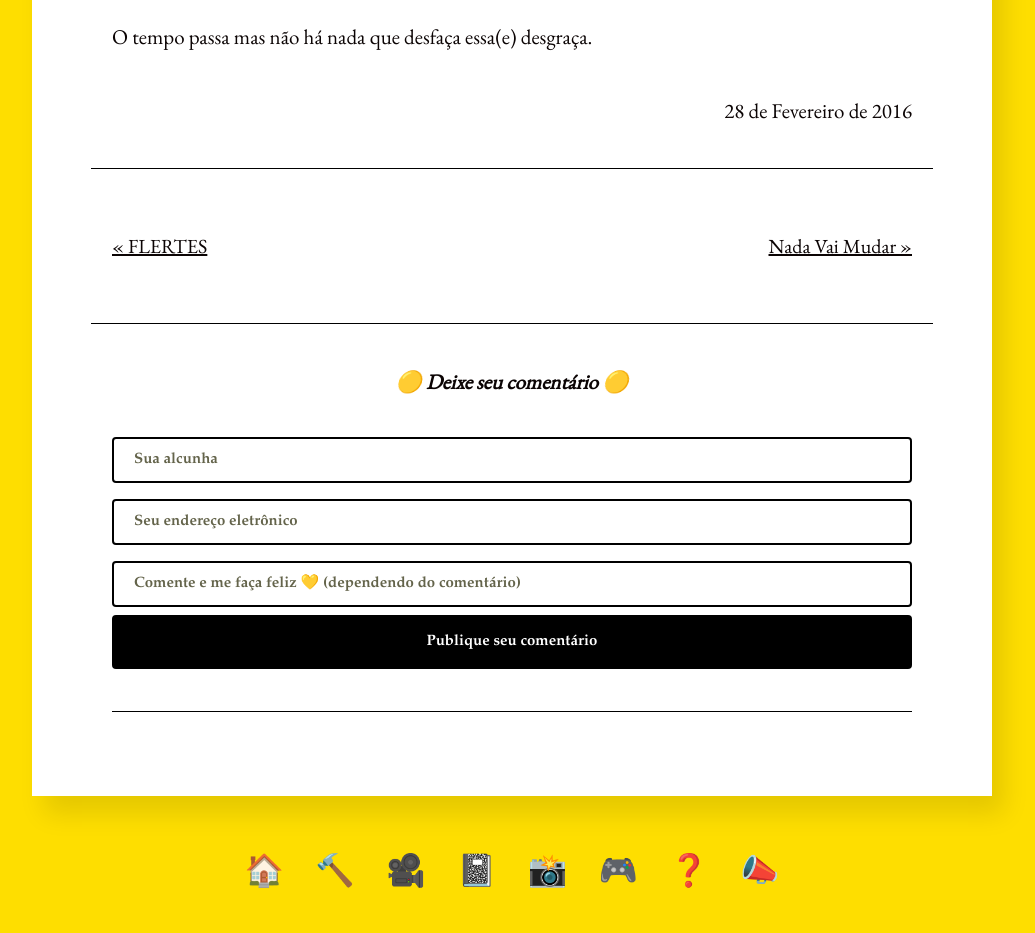
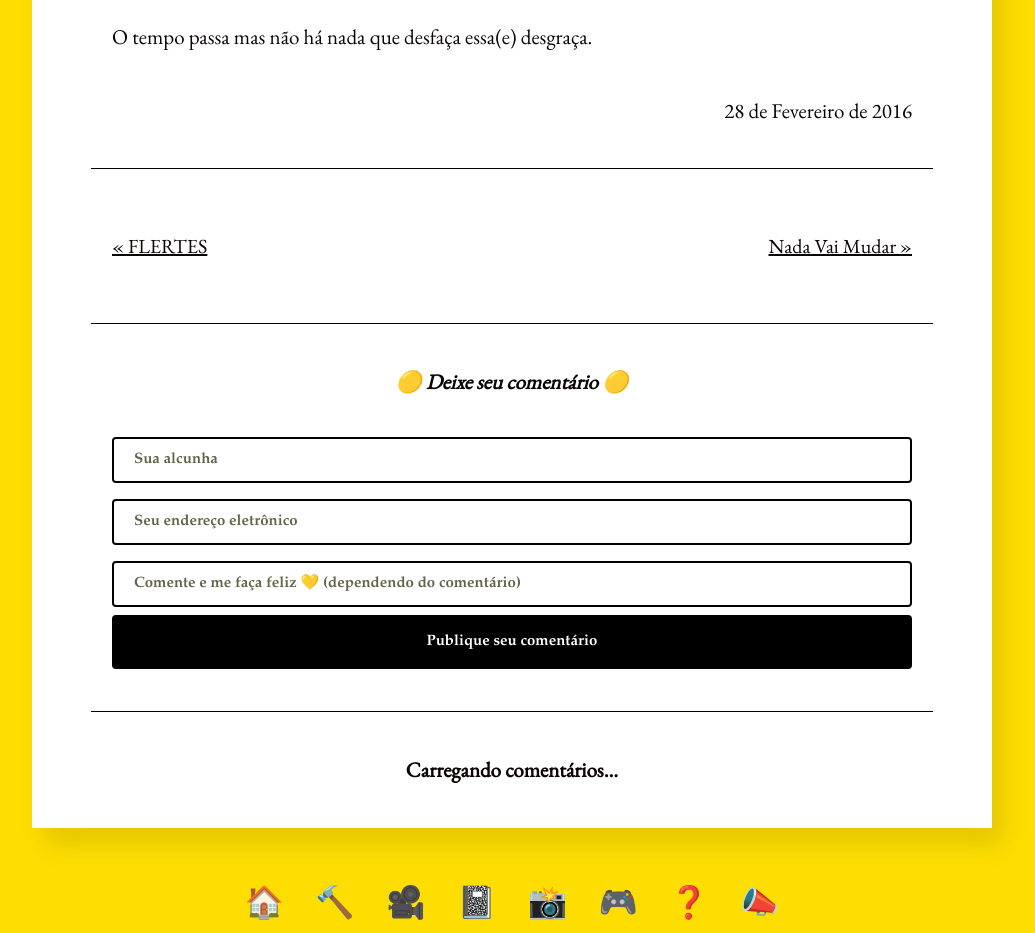
Before and after one commit to tropicaos/laueu, a Jekyll site: the page built from _posts/2020-07-02-tá-massa.md, in a window 1280 px wide. Shown: the part 1229-2162 px from the top of the page, without its empty margins (128-1163 px from the left). Built offline with Jekyll 4.4.1, drawn with Linux system fonts in a browser that asks for light colours; comment, search, counter and statistics services are not loaded; some of the changed text lies outside the part shown.

Commit message:
Created initial comment system

```diff
--- a/_layouts/default.html
+++ b/_layouts/default.html
@@ -60,5 +60,8 @@
         </p>
       </aside>
     {% endunless %}
+    <script src="https://www.gstatic.com/firebasejs/7.23.0/firebase-app.js"></script>
+    <script src="https://www.gstatic.com/firebasejs/7.23.0/firebase-firestore.js"></script>
+    <script src="{{ '/assets/js/comments.js' | absolute_url }}?{{ site.time | date: "%-d %B, %Y" }}"></script>
   </body>
 </html>
--- a/_layouts/post.html
+++ b/_layouts/post.html
@@ -35,13 +35,27 @@
   {% endif %}
 </div>
 <hr>
-<form netlify name="comments-queue" method="POST" action="/thanks">
-  <center><strong><h5>🟡 Deixe seu comentário 🟡 </h5></strong>
-    <input name="path" type="hidden" value="{{ page.url }}">
-    <input type="text" name="name" id="name" placeholder="Sua alcunha" required>
-    <input type="email" name="email" id="email" placeholder="Seu endereço eletrônico" required>
-    <input class="button" type="text" id="comment" name="Caixa de Texto" placeholder="Comente e me faça feliz 💛 (dependendo do comentário)" required>
-    <br/><input type="submit" value="Publique seu comentário">
+<form class="comment-form" method="POST" data-permalink="{{ page.permalink }}">
+  <center><strong><h5>🟡 Deixe seu comentário 🟡 </h5></strong></center>
+  <input type="text" name="name" id="name" placeholder="Sua alcunha" required />
+  <input type="email" name="email" id="email" placeholder="Seu endereço eletrônico" required />
+  <input class="button" type="text" id="message" name="message" placeholder="Comente e me faça feliz 💛 (dependendo do comentário)" required />
+  <br/>
+  <button class="submit" type="submit">Publique seu comentário</button>
+  <span class="feedback">
+    Obrigado pelo seu tempo! Em breve seu comentário será publicado :D
+  </span>
 </form>
+
 <hr>
+
+<div class="comment-list -is-loading" data-permalink="{{ page.permalink }}">
+  <span class="loader">
+    Carregando comentários...
+  </span>
+  <span class="empty-state">
+    Não existem comentários ainda, seja o primeiro! :)
+  </span>
+</div>
+
 </article>
--- a/_sass/_base.scss
+++ b/_sass/_base.scss
@@ -1,4 +1,5 @@
 @import "archive.scss";
+@import "comments.scss";
 
 body {
   background: $brand-color;
--- /dev/null
+++ b/_sass/_comments.scss
@@ -0,0 +1,69 @@
+.comment-form {
+  .feedback {
+    padding: 10px 0;
+    width: 100%;
+    text-align: center;
+    background: #fddd00;
+    border-radius: 5px;
+    margin-top: 10px;
+    display: none;
+  }
+
+  .submit {
+    width: 100%;
+    outline: inherit;
+    font-family: Garamond;
+    font-size: 15px;
+    background-color: #000;
+    border: 2px solid #000;
+    color: white;
+    padding: 16px 32px;
+    text-decoration: solid;
+    cursor: pointer;
+    border-radius: 4px;
+    transition-duration: 0.4s;
+    font-weight: bold;
+  }
+
+  &.-is-submitted {
+    .feedback { display: block; }
+  }
+}
+
+.comment-list {
+  text-align: left;
+
+  .comment {
+    display: flex;
+    flex-flow: column;
+    border: 1px solid black;
+    padding: 20px;
+    margin-bottom: 20px;
+    .header {
+      display: flex;
+      flex-flow: row wrap;
+      align-items: center;
+      margin-bottom: 10px;
+      .name { flex: 1; }
+      .time { font-size: 14px; }
+    }
+    .message {
+      font-size: 16px;
+      font-weight: 500;
+    }
+  }
+
+  .loader,
+  .empty-state {
+    display: none;
+    text-align: center;
+  }
+
+  &.-is-loading {
+    .loader { display: block; }
+  }
+
+  &.-is-empty {
+    .empty-state { display: block; }
+  }
+}
--- /dev/null
+++ b/assets/js/comments.js
@@ -0,0 +1,108 @@
+const { firestore } = firebase
+
+const initFirebase = () => {
+  const config = {
+    apiKey: "AIzaSyBlUPp3tRYHyu9SuvtrH_p2lSPdM4xSh5A",
+    authDomain: "laueu-21cc4.firebaseapp.com",
+    databaseURL: "https://laueu-21cc4-default-rtdb.firebaseio.com",
+    projectId: "laueu-21cc4",
+    storageBucket: "laueu-21cc4.appspot.com",
+    messagingSenderId: "573075150808",
+    appId: "1:573075150808:web:9397479444ab2d1df804ad"
+  }
+
+  firebase.initializeApp(config)
+}
+
+// When form is submitted
+const onSubmitComment = (event) => {
+  const { permalink } = event.target.dataset
+  const form = event.target
+  const inputs = form.querySelectorAll('input')
+  const submit = form.querySelector('button')
+  const submitText = submit.value
+  const data = Object.fromEntries(new FormData(form))
+  const comment = { ...data, permalink, time: new Date(), approved: false }
+
+  inputs.forEach(input => input.disabled = true)
+  submit.disabled = true
+  submit.value = 'Enviando...'
+
+  firestore()
+    .collection(`comments`)
+    .add(comment)
+    .then(() => {
+      form.classList.add('-is-submitted')
+      inputs.forEach(input => input.value = '')
+    })
+    .catch(err => {
+      console.error('Error adding comment: ', err)
+      console.alert('Ops... não foi possível enviar o comentário :(')
+    })
+    .finally(() => {
+      inputs.forEach(input => input.disabled = false)
+      submit.disabled = false
+      submit.value = submitText
+    })
+
+  event.preventDefault()
+}
+
+// If there's a comment section, then load the comments
+const onLoadComments = (container) => {
+  const { permalink } = container.dataset
+
+  const clearComments = () =>
+    container.querySelectorAll('.comment')
+      .forEach(comment => comment.remove())
+
+  const formatDate = (timestamp) => {
+    const date = timestamp.toDate()
+
+    return `${date.toLocaleDateString('pt-BR')} às ${date.toLocaleTimeString('pt-BR')}`
+  }
+
+  const setComments = (comments) => {
+    comments.forEach(comment => {
+      const element = document.createElement('div')
+      const template = `
+        <div class="header">
+          <span class="name">${comment.name}:</span>
+          <span class="time">${formatDate(comment.time)}</span>
+        </div>
+        <span class="message">${comment.message}</span>
+      `
+
+      element.classList.add('comment')
+      element.innerHTML = template
+
+      container.appendChild(element)
+    })
+  }
+
+  // Get comments
+  firestore()
+    .collection(`comments`)
+    .onSnapshot(snapshot => {
+      // Get approved comments with current permalink
+      const comments = snapshot.docs
+        .filter(doc => doc.data().approved && doc.data().permalink === permalink)
+        .map(doc => ({ id: doc.id, ...doc.data() }))
+
+      // Update comments
+      clearComments()
+      setComments(comments)
+
+      // Handle css classes
+      if (comments.length === 0)
+        container.classList.add('-is-empty')
+      container.classList.remove('-is-loading')
+    })
+}
+
+const commentForm = document.querySelector('.comment-form')
+const commentList = document.querySelector('.comment-list')
+
+if (commentForm || commentList) initFirebase()
+if (commentForm) commentForm.addEventListener('submit', onSubmitComment)
+if (commentList) onLoadComments(commentList)
```
